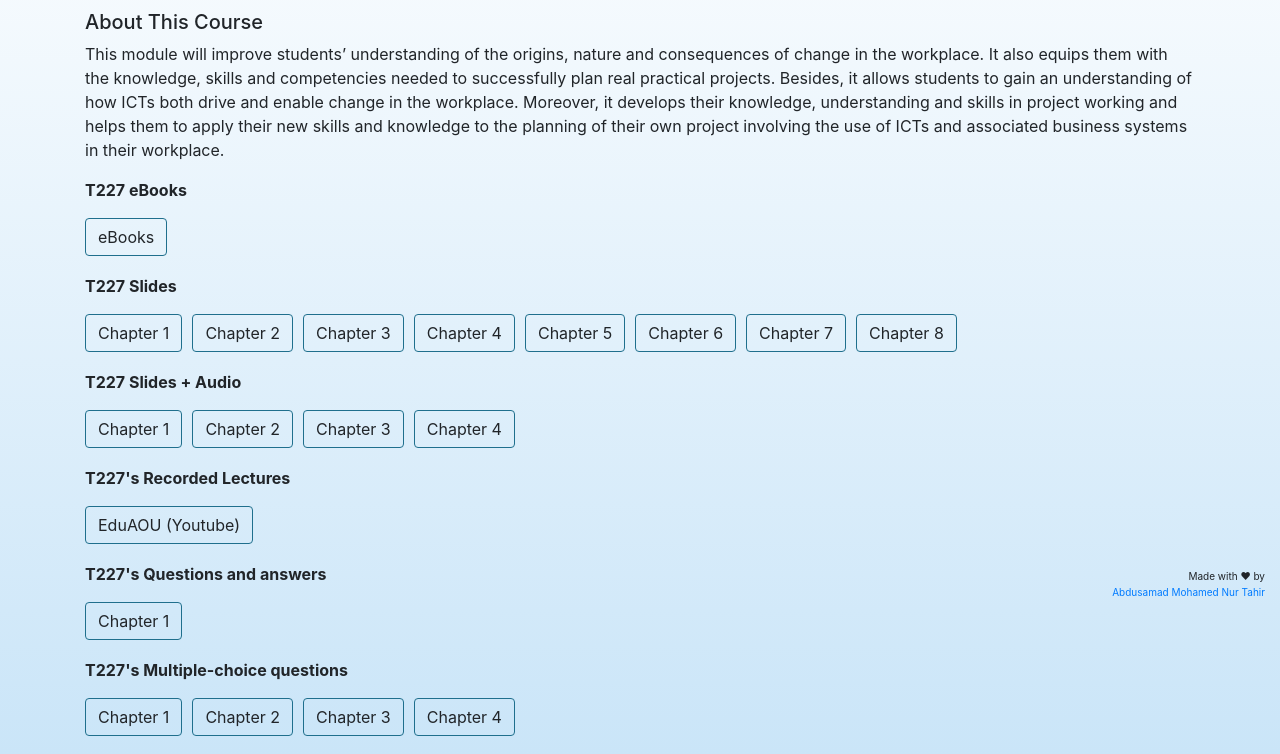
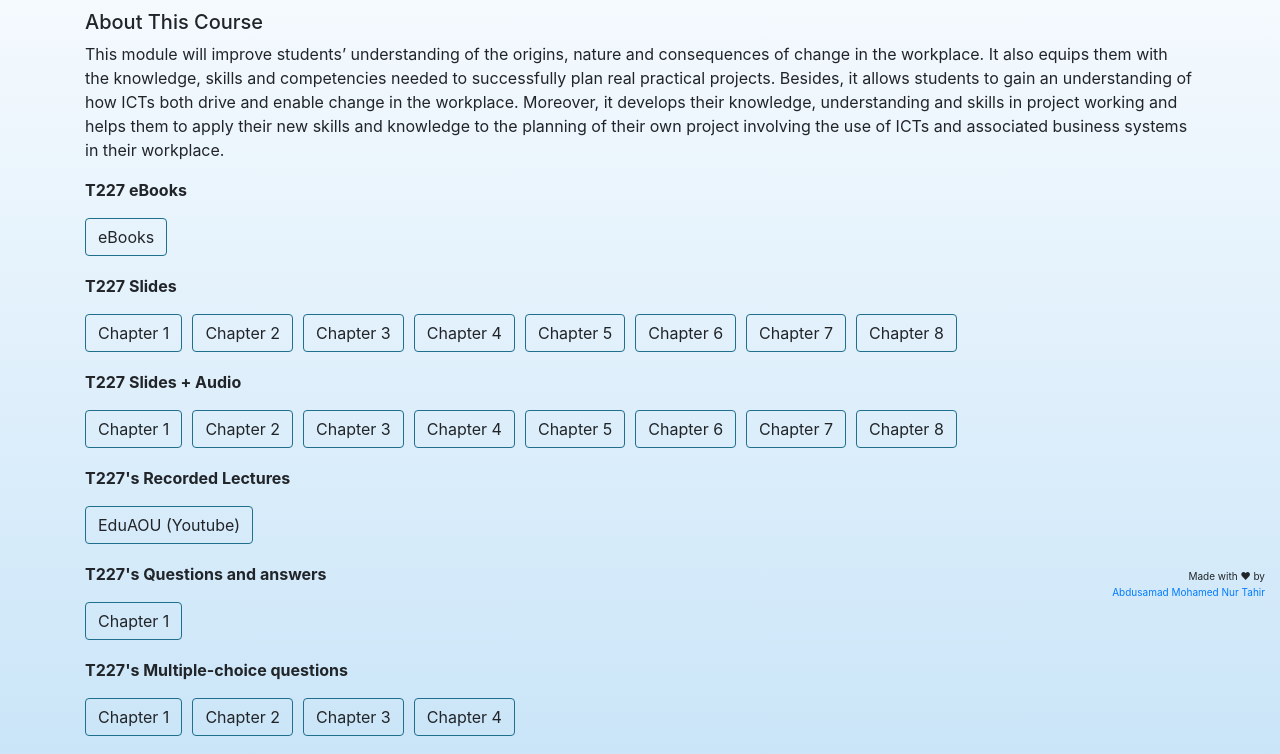
Before and after one commit to eduaou/t227, a plain HTML site: page index.html in a window 1280 px wide. Shown: the part 190-944 px from the top of the page. Drawn offline with Linux system fonts and the light colour scheme.

Commit message:
index.html

```diff
--- a/index.html
+++ b/index.html
@@ -192,6 +192,38 @@ div.package_header {
         </label>
         <!--Audio-->
 
+         <!--Audio-->
+        <label class="option">
+          <input type="radio" name="optradio">
+
+          <a href="https://cutt.ly/4wDtZb8w" target="_blank" class="btn btn-warning btn-option">Chapter 5</a>
+        </label>
+        <!--Audio-->
+
+         <!--Audio-->
+        <label class="option">
+          <input type="radio" name="optradio">
+
+          <a href="https://cutt.ly/WwDtXiwE" target="_blank" class="btn btn-warning btn-option">Chapter 6</a>
+        </label>
+        <!--Audio-->
+
+         <!--Audio-->
+        <label class="option">
+          <input type="radio" name="optradio">
+
+          <a href="https://cutt.ly/LwDtXJ8H" target="_blank" class="btn btn-warning btn-option">Chapter 7</a>
+        </label>
+        <!--Audio-->
+
+         <!--Audio-->
+        <label class="option">
+          <input type="radio" name="optradio">
+
+          <a href="https://cutt.ly/ywDtCyfZ" target="_blank" class="btn btn-warning btn-option">Chapter 8</a>
+        </label>
+        <!--Audio-->
+
     </div>
     <p><b>T227's Recorded Lectures </b></p>
         <div class="btn-group col-xs-12">
```
